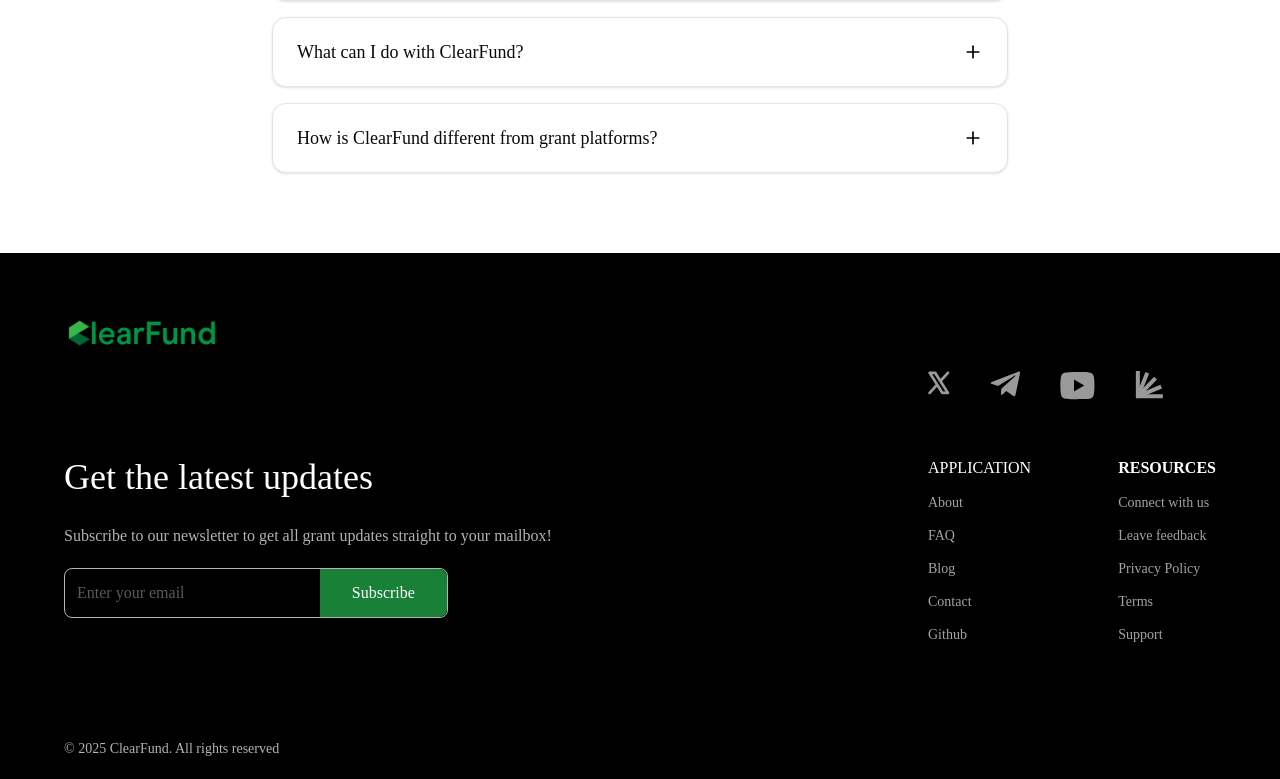
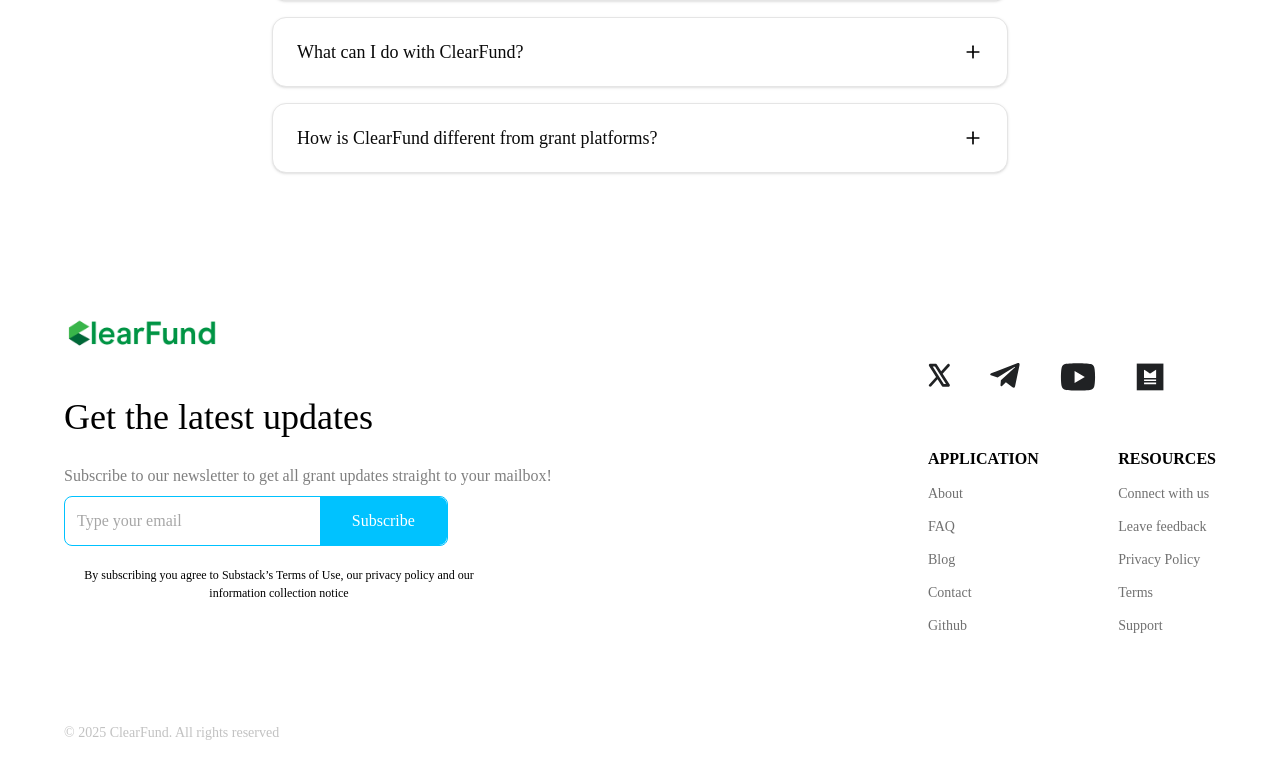
Before and after one commit to LighthouseL2/Clearfund, a Next.js app: page /faq in a window 1280 px wide. Shown: the part 1153-1932 px from the top of the page. Built offline with nearby package versions, Linux system fonts and the light colour scheme; a web font is replaced by a local one.

Commit message:
added mobile menu

```diff
--- a/src/components/Footer.jsx
+++ b/src/components/Footer.jsx
@@ -4,20 +4,29 @@ const Footer = () => {
     let today = new Date().getUTCFullYear()
 
   return (
-    <footer className="bg-black pt-[5%] px-[5%] pb-5 text-white">
-        <div className="w-full bg-black flex items-center justify-between flex-wrap">
+    <footer className="bg-white pt-[5%] px-[5%] pb-5 text-black">
+        <div className="w-full  flex items-center justify-between flex-wrap">
             <div className="lg:w-2/3 w-full mt-10 md:mt-0">
-                <div className="w-[155px] relative flex items-center mb-25">
+                <div className="w-[155px] relative flex items-center mb-10">
                     <a href=""><img src="/projectLogo.png" alt="logo" /></a>
                 </div>
 
                 <h2 className="text-[36px] font-sans mb-5">Get the latest updates</h2>
-                <p className="mb-5 text-white opacity-70 font-sans text-[16px]">Subscribe to our newsletter to get all grant updates straight to your mailbox!</p>
-                <form action="" className="border border-white/70 rounded-md w-full sm:w-5/6  md:w-4/6 lg:w-3/6 flex mb-20">
-                    <input type="text" className="outline-none w-2/3 p-3 font-sans text-[16px] opacity-70" placeholder="Enter your email"/>
-                    <button className="w-1/3 bg-[#198038] text-white border-0 font-sans rounded-r-md">Subscribe</button>
+                <p className="mb-2 text-black/50 font-sans text-[16px]">
+                    Subscribe to our newsletter to get all grant updates straight to your mailbox!
+                </p>
+                <form action="" className="border border-[#00C2FF] rounded-md w-full sm:w-5/6  md:w-4/6 lg:w-3/6 flex mb-5">
+                    <input type="text" className="outline-none w-2/3 p-3 font-sans text-[16px] text-black/70"
+                        placeholder="Type your email"/>
+                    <button className="w-1/3 bg-[#00C2FF] text-[16px] text-white border-0 font-sans rounded-r-md">Subscribe</button>
                 </form>
 
+                <p className="mb-20 text-center w-full md:w-[430px] text-[12px]">
+                    By subscribing you agree to <Link href={"/"}>
+                        Substack’s Terms of Use,
+                        our privacy policy and our information collection notice
+                    </Link>
+                </p>
 
             </div>
 
@@ -26,27 +35,31 @@ const Footer = () => {
                 <div className="flex gap-10 mb-14">
                     <Link href={"https://x.com/Clear_Fund"}>
                         <svg width="22" height="24" viewBox="0 0 22 24" fill="none" xmlns="http://www.w3.org/2000/svg">
-                        <path d="M21.0766 21.1773L14.1098 10.236L20.9304 2.7336C21.1697 2.46382 21.293 2.11058 21.2737 1.75046C21.2543 1.39034 21.0938 1.05237 20.8269 0.809828C20.56 0.567282 20.2082 0.439707 19.8479 0.454761C19.4876 0.469816 19.1477 0.626287 18.902 0.890251L12.5896 7.83877L8.28507 1.07641C8.16136 0.881909 7.99059 0.721749 7.78856 0.610754C7.58653 0.499758 7.35977 0.441513 7.12926 0.441406H1.64719C1.40169 0.441519 1.16072 0.507578 0.949474 0.632677C0.738231 0.757775 0.564469 0.937321 0.446352 1.15255C0.328235 1.36777 0.270099 1.61077 0.278022 1.85615C0.285945 2.10153 0.359636 2.34028 0.491391 2.54743L7.45819 13.4887L0.633011 20.9912C0.509436 21.1239 0.413437 21.2799 0.350577 21.45C0.287718 21.6201 0.259249 21.801 0.26682 21.9822C0.27439 22.1634 0.317851 22.3413 0.394682 22.5056C0.471513 22.6699 0.580186 22.8173 0.714403 22.9393C0.848621 23.0612 1.00571 23.1554 1.17657 23.2162C1.34743 23.277 1.52867 23.3033 1.70977 23.2935C1.89087 23.2838 2.06823 23.2382 2.23158 23.1594C2.39493 23.0806 2.54102 22.9702 2.66138 22.8345L8.97832 15.886L13.2829 22.6484C13.4066 22.8429 13.5774 23.003 13.7794 23.114C13.9814 23.225 14.2082 23.2833 14.4387 23.2834H19.9208C20.1663 23.2832 20.4072 23.2172 20.6185 23.0921C20.8297 22.967 21.0035 22.7874 21.1216 22.5722C21.2397 22.357 21.2979 22.114 21.2899 21.8686C21.282 21.6232 21.2083 21.3845 21.0766 21.1773ZM15.1913 20.5423L4.14382 3.18244H6.37662L17.4241 20.5423H15.1913Z" fill="white" fillOpacity="0.6"/>
+                            <path d="M21.6508 21.5777L14.684 10.6364L21.5046 3.13399C21.7439 2.86421 21.8673 2.51097 21.8479 2.15085C21.8285 1.79073 21.668 1.45277 21.4011 1.21022C21.1342 0.967673 20.7825 0.840098 20.4221 0.855152C20.0618 0.870207 19.722 1.02668 19.4762 1.29064L13.1638 8.23916L8.85928 1.4768C8.73558 1.2823 8.56481 1.12214 8.36278 1.01114C8.16075 0.900149 7.93399 0.841903 7.70348 0.841797H2.22141C1.97591 0.84191 1.73494 0.907969 1.52369 1.03307C1.31245 1.15817 1.13869 1.33771 1.02057 1.55294C0.902453 1.76816 0.844318 2.01116 0.852241 2.25654C0.860164 2.50192 0.933854 2.74067 1.06561 2.94782L8.0324 13.8891L1.20723 21.3916C1.08365 21.5243 0.987656 21.6803 0.924796 21.8504C0.861937 22.0205 0.833468 22.2014 0.841038 22.3826C0.848609 22.5638 0.89207 22.7417 0.968901 22.906C1.04573 23.0703 1.1544 23.2177 1.28862 23.3396C1.42284 23.4616 1.57993 23.5557 1.75079 23.6166C1.92165 23.6774 2.10289 23.7037 2.28399 23.6939C2.46509 23.6842 2.64245 23.6386 2.8058 23.5598C2.96915 23.481 3.11524 23.3706 3.23559 23.2349L9.55254 16.2864L13.8571 23.0487C13.9808 23.2432 14.1516 23.4034 14.3536 23.5144C14.5556 23.6254 14.7824 23.6836 15.0129 23.6838H20.495C20.7405 23.6836 20.9815 23.6176 21.1927 23.4925C21.4039 23.3674 21.5777 23.1878 21.6958 22.9726C21.8139 22.7574 21.8721 22.5144 21.8641 22.269C21.8562 22.0236 21.7825 21.7849 21.6508 21.5777ZM15.7655 20.9427L4.71804 3.58283H6.95084L17.9984 20.9427H15.7655Z" fill="#202224"/>
                         </svg>
+
                     </Link>
 
                     <Link href={"/"}>
-                        <svg width="30" height="26" viewBox="0 0 30 26" fill="none" xmlns="http://www.w3.org/2000/svg">
-                            <path d="M27.6093 0.878363L1.61282 10.955C0.566671 11.4243 0.212836 12.364 1.35996 12.874L8.02918 15.0044L24.1545 4.98712C25.035 4.35826 25.9364 4.52595 25.1607 5.21774L11.3112 17.8223L10.8762 23.1566C11.2791 23.9802 12.017 23.984 12.4876 23.5746L16.3193 19.9303L22.8816 24.8697C24.4058 25.7767 25.2351 25.1914 25.563 23.529L29.8673 3.04224C30.3143 0.995964 29.5521 0.0943556 27.6093 0.878363Z" fill="white" fillOpacity="0.6"/>
+                        <svg width="30" height="25" viewBox="0 0 30 25" fill="none" xmlns="http://www.w3.org/2000/svg">
+                            <path d="M27.1835 0.278754L1.18704 10.3554C0.14089 10.8247 -0.212945 11.7644 0.934182 12.2744L7.6034 14.4048L23.7287 4.38751C24.6092 3.75865 25.5106 3.92634 24.7349 4.61813L10.8855 17.2227L10.4504 22.5569C10.8534 23.3806 11.5912 23.3844 12.0618 22.975L15.8935 19.3307L22.4558 24.2701C23.98 25.1771 24.8093 24.5918 25.1373 22.9294L29.4416 2.44263C29.8885 0.396355 29.1264 -0.505254 27.1835 0.278754Z" fill="#202224"/>
                         </svg>
+
                     </Link>
 
                     <Link href={"/"}>
-                        <svg width="35" height="29" viewBox="0 0 35 29" fill="none" xmlns="http://www.w3.org/2000/svg">
-                            <path d="M17.8421 0.896484C18.754 0.901607 21.0354 0.923806 23.4602 1.02114L24.3209 1.05871C26.7611 1.17312 29.1996 1.37121 30.4103 1.70761C32.024 2.16184 33.291 3.48355 33.7197 5.16044C34.4027 7.82435 34.4881 13.019 34.4983 14.2775L34.5 14.537V14.8342C34.4881 16.0927 34.4027 21.289 33.7197 23.9512C33.2859 25.6332 32.0171 26.9567 30.4103 27.4041C29.1996 27.7405 26.7611 27.9385 24.3209 28.0529L23.4602 28.0922C21.0354 28.1879 18.754 28.2118 17.8421 28.2152L17.4408 28.2169H17.0054C15.0757 28.2049 7.00547 28.1178 4.43719 27.4041C2.82519 26.9498 1.55642 25.6281 1.1278 23.9512C0.444749 21.2873 0.359367 16.0927 0.349121 14.8342V14.2775C0.359367 13.019 0.444749 7.82264 1.1278 5.16044C1.56154 3.47842 2.83031 2.15501 4.4389 1.70932C7.00547 0.993819 15.0774 0.90673 17.0071 0.896484H17.8421ZM14.0085 8.58083V20.5342L24.2543 14.5575L14.0085 8.58083Z" fill="white" fillOpacity="0.6"/>
+                        <svg width="36" height="28" viewBox="0 0 36 28" fill="none" xmlns="http://www.w3.org/2000/svg">
+                            <path d="M18.4163 0.296875C19.3282 0.301998 21.6096 0.324197 24.0344 0.421532L24.8951 0.4591C27.3353 0.573511 29.7738 0.771596 30.9845 1.108C32.5982 1.56223 33.8653 2.88394 34.2939 4.56083C34.9769 7.22474 35.0623 12.4194 35.0726 13.6779L35.0743 13.9374V14.2346C35.0623 15.4931 34.9769 20.6894 34.2939 23.3516C33.8601 25.0336 32.5914 26.357 30.9845 26.8044C29.7738 27.1408 27.3353 27.3389 24.8951 27.4533L24.0344 27.4926C21.6096 27.5882 19.3282 27.6121 18.4163 27.6156L18.015 27.6173H17.5796C15.65 27.6053 7.57969 27.5182 5.01141 26.8044C3.39941 26.3502 2.13064 25.0285 1.70202 23.3516C1.01897 20.6877 0.933586 15.4931 0.92334 14.2346V13.6779C0.933586 12.4194 1.01897 7.22303 1.70202 4.56083C2.13576 2.87881 3.40453 1.5554 5.01312 1.10971C7.57969 0.39421 15.6517 0.307121 17.5813 0.296875H18.4163ZM14.5827 7.98122V19.9346L24.8285 13.9579L14.5827 7.98122Z" fill="#202224"/>
                         </svg>
+
                     </Link>
 
                     <Link href={"/"}>
                         <svg width="28" height="28" viewBox="0 0 28 28" fill="none" xmlns="http://www.w3.org/2000/svg">
-                            <path d="M2.85791 -0.00390625V25.3551H27.8391" stroke="#999999" strokeWidth="4" strokeMiterlimit="10"/>
-                            <path d="M12.3197 1.76172L2.85791 25.3546L26.1977 15.6398" stroke="#999999" strokeWidth="4" strokeLinejoin="round"/>
-                            <path d="M2.85791 25.3553L20.5214 7.1875" stroke="#999999" strokeWidth="4" strokeMiterlimit="10"/>
+                            <rect width="26.6596" height="26.7266" transform="matrix(1 0 0 -1 0.753906 27.3203)" fill="#202224"/>
+                            <path d="M20.1472 14.819C20.1422 13.4604 20.138 12.1017 20.1344 10.7428C20.1318 9.47043 20.1344 8.19809 20.1302 6.92999C20.1302 6.85365 20.2065 6.72217 20.0374 6.70627C18.9906 7.40535 17.943 8.10425 16.8947 8.80298C16.4107 9.12477 15.9209 9.43915 15.4342 9.75723C15.4103 9.75007 15.3849 9.75007 15.361 9.75723C15.1829 9.84153 15.0318 9.96929 14.8632 10.0695C14.6883 10.1872 14.5054 10.2937 14.3389 10.422C14.1725 10.5503 14.0352 10.5413 13.8645 10.422C13.1578 9.93165 12.4299 9.47255 11.711 8.99913C11.6087 8.9318 11.5096 8.85758 11.3829 8.84009L8.71891 7.09062C8.52117 6.96127 8.32449 6.83085 8.11084 6.69037C8.03238 6.84464 8.09653 6.99732 8.05783 7.13515C8.0175 7.25198 7.99951 7.37535 8.00481 7.49883C7.99686 9.8903 8.01489 12.2818 7.99951 14.6732C7.99951 14.7634 7.99951 14.8498 8.06843 14.9187C8.61501 14.9235 9.16105 14.9319 9.70763 14.9325C13.0949 14.9325 16.4816 14.9325 19.8678 14.9325C19.9674 14.9277 20.1095 14.9956 20.1472 14.819Z" fill="white"/>
+                            <path d="M20.1397 21.1536L20.1461 19.7482C20.1625 19.7273 20.1701 19.7008 20.1673 19.6743C20.1644 19.6478 20.1513 19.6236 20.1307 19.6067C20.0533 19.5468 19.9621 19.5643 19.8752 19.5643C16.0338 19.5643 12.1922 19.5643 8.35045 19.5643C8.27358 19.5643 8.19141 19.5399 8.11931 19.5934L8.06152 19.6427V21.1536C8.14476 21.2512 8.25715 21.2019 8.35469 21.2019C11.9483 21.205 15.5425 21.2059 19.1372 21.2045C19.4262 21.2045 19.7151 21.2453 20.004 21.2045C20.0544 21.1982 20.1153 21.2241 20.1397 21.1536Z" fill="white"/>
+                            <path d="M8.05641 17.4166C8.06134 17.4339 8.06489 17.4517 8.06701 17.4696C8.09193 18.0527 8.09193 18.0527 8.66713 18.0527H19.7296C19.8616 18.0527 19.9947 18.049 20.1261 18.0474C20.1286 17.588 20.1314 17.1285 20.1346 16.6691C20.1346 16.597 20.1346 16.527 20.0752 16.475C19.9803 16.4024 19.8706 16.44 19.7688 16.44C16.0578 16.4379 12.3486 16.4379 8.64116 16.44C8.47416 16.44 8.30823 16.4061 8.14123 16.4284C7.91857 16.5874 8.03043 16.7968 8.05694 16.993C7.98749 17.1335 8.10147 17.275 8.05641 17.4166Z" fill="white"/>
                         </svg>
                     </Link>
 
@@ -55,8 +68,8 @@ const Footer = () => {
 
                 <div className="flex justify-between ">
                     <div>
-                        <h3 className="uppercase mb-3 font-sans">Application</h3>
-                        <ul className="space-y-3 opacity-80 font-sans text-white/80 text-[14px]">
+                        <h3 className="uppercase mb-3 font-sans font-bold text-[16px]">Application</h3>
+                        <ul className="space-y-3 opacity-80 font-sans text-black/70 text-[14px]">
                             <li><Link className="font-sans" href={"/"}>About</Link></li>
                             <li><Link className="font-sans" href={"/faq"}>FAQ</Link></li>
                             <li><Link href={"/"}>Blog</Link></li>
@@ -68,7 +81,7 @@ const Footer = () => {
 
                     <div>
                         <h3 className="uppercase mb-3 font-bold text-[16px] font-sans">RESOURCES </h3>
-                        <ul className="space-y-3 opacity-80 text-white/80 text-[14px]">
+                        <ul className="space-y-3 opacity-80 text-black/70 text-[14px]">
                             <li><Link className="font-sans" href={"/connect-with-us"}>Connect with us</Link></li>
                             <li><Link className="font-sans" href={"/"}>Leave feedback</Link></li>
                             <li><Link href={"/"}>Privacy Policy</Link></li>
@@ -82,7 +95,7 @@ const Footer = () => {
             </div>
 
             <div className="flex flex-wrap-reverse gap-5 mt-10 justify-between w-full ">
-                <p className="text-[14px]  opacity-70 text-white font-sans">© {today} ClearFund. All rights reserved</p>
+                <p className="text-[14px] text-[#99999999] font-sans">© {today} ClearFund. All rights reserved</p>
             </div>
         </div>
     </footer>
```
Also changed, not shown: src/app/page.js (+6 -2 lines), src/components/menuDropdown.jsx (added, +13 -0 lines), src/components/navHeader.jsx (+17 -1 lines).
